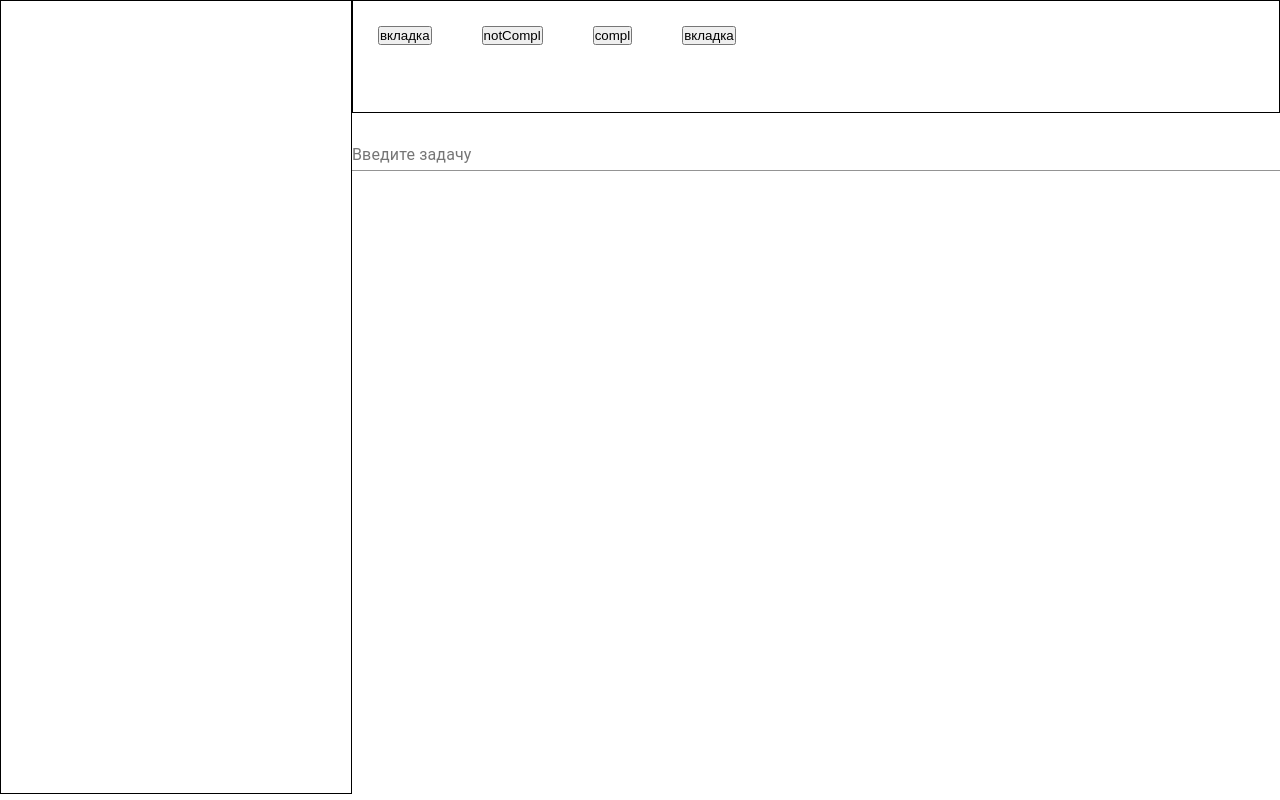
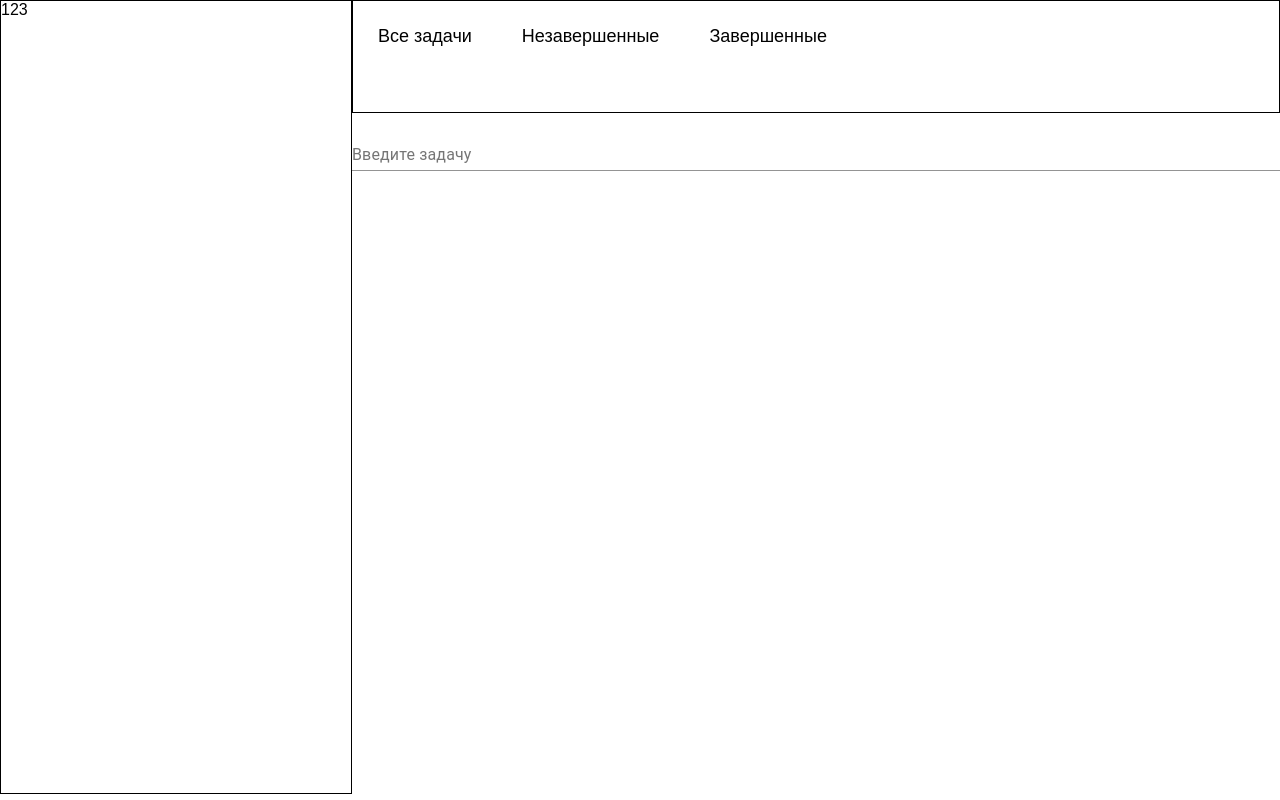
Before and after one commit to heffoo/ts-redux-dnd-todo, a React (Create React App) app: page / in a window 1280 px wide. Shown: the top 800 px of the page. Built offline with nearby package versions, Linux system fonts and the light colour scheme.

Commit message:
add favorite tasks

```diff
--- a/src/App.scss
+++ b/src/App.scss
@@ -11,7 +11,7 @@
   grid-column-gap: 0px;
   grid-row-gap: 0px;
 }
-.side-pannel {
+.side-panel {
   grid-area: 1 / 1 / 5 / 2;
   width: 350px;
   height: 99vh;
--- a/src/App.tsx
+++ b/src/App.tsx
@@ -8,13 +8,14 @@ import "./App.scss";
 import { useAppSelector } from "./store/store";
 import { Task } from "./components/Task";
 import { UpperTabs } from "./components/upper-tabs/upperTabs";
+import { SidePanel } from "./components/side-panel/sidePanel";
 
 function App() {
   const todos = useAppSelector((store) => store.app);
 
   const [value, setValue] = useState("");
   const [taskState, setTaskState] = useState<string>("allTasks");
-  const [isFiltered, setFiltered] = useState<boolean>(false)
+  const [isFiltered, setFiltered] = useState<boolean>(false);
   const dispatch = useDispatch();
 
   useEffect(() => {
@@ -29,7 +30,6 @@ function App() {
     }
   };
 
-  const showNotChecked = () => {};
   const notCheckedTasks = todos.filter((task) => !task.completed);
   const CheckedTasks = todos.filter((task) => task.completed);
 
@@ -42,8 +42,8 @@ function App() {
 
   return (
     <div className="App">
-      <UpperTabs todos={todos} setFiltered={setFiltered} showNotChecked={showNotChecked} setTaskState={setTaskState} />
-      <div className="side-pannel"></div>
+      <UpperTabs todos={todos} setFiltered={setFiltered} setTaskState={setTaskState} />
+      <SidePanel />
       <div className="main-container">
         <form
           onSubmit={(e) => {
--- a/src/action/actions.ts
+++ b/src/action/actions.ts
@@ -32,3 +32,8 @@ export const setTasks = (tasks: Array<TaskType>) => ({
   type: consts.SET_TASKS,
   tasks
 })
+
+export const setFavorite = (id: string) => ({
+  type: consts.SET_FAVORITE,
+  id: id,
+})
--- a/src/components/Task.scss
+++ b/src/components/Task.scss
@@ -11,6 +11,18 @@
   }
 }
 
+.like-button {
+  background-color: transparent;
+  border: 0;
+  outline: 0;
+  cursor: pointer;
+  margin: 0 0 0 10px;
+}
+
+.button-star {
+  width: 28px;
+}
+
 .task-buttons {
   display: flex;
 }
@@ -19,7 +31,7 @@
   margin: 10px;
   cursor: pointer;
   &:hover {
-    transform: scale(1.3)
+    transform: scale(1.3);
   }
 }
 
@@ -37,5 +49,5 @@
 }
 
 .draggable-item {
-  border: 3px solid  lightgray;
+  border: 3px solid lightgray;
 }
--- a/src/components/Task.tsx
+++ b/src/components/Task.tsx
@@ -1,11 +1,15 @@
 import React, { FC, useState } from "react";
 import { useDispatch } from "react-redux";
 import { TaskType } from "../types/types";
-import { delTask, toggleTask, editTask, setTasks } from "../action/actions";
+import { delTask, toggleTask, editTask, setTasks, setFavorite } from "../action/actions";
 import Checkbox from "@material-ui/core/Checkbox";
 import CloseIcon from "@material-ui/icons/Close";
 import SaveIcon from "@material-ui/icons/Save";
 import EditIcon from "@material-ui/icons/Edit";
+
+import star from "../images/star.png";
+import starLiked from "../images/starliked.png";
+
 import "./Task.scss";
 
 interface Props {
@@ -28,6 +32,10 @@ export const Task: FC<Props> = ({ todo, todos, isFiltered }) => {
   const toggTask = (id: string) => {
     dispatch(toggleTask(id));
   };
+
+    const setLike = (id: string) => {
+      dispatch(setFavorite(id))
+    }
 
   const editFunc = (id: string) => {
     const value = (document.getElementsByClassName("editTaskInput")[0] as HTMLInputElement).value;
@@ -78,6 +86,9 @@ export const Task: FC<Props> = ({ todo, todos, isFiltered }) => {
       onDrop={(e) => onDropHandler(e, todo)}
     >
       <div className="task-title">
+        <button className="like-button" >
+          <img className="button-star" src={todo.isFavorite ? starLiked : star} onClick={() => setLike(todo.id)}></img>
+        </button>
         <Checkbox
           color="primary"
           inputProps={{ "aria-label": "secondary checkbox" }}
--- /dev/null
+++ b/src/components/side-panel/sidePanel.tsx
@@ -0,0 +1,9 @@
+import React from 'react'
+
+import './sidePanel.scss'
+
+export const SidePanel = () => {
+    return (
+        <div className="side-panel">123</div>
+    )
+}
--- a/src/components/upper-tabs/upperTabs.scss
+++ b/src/components/upper-tabs/upperTabs.scss
@@ -1,7 +1,16 @@
 .upper-buttons {
-    display: flex;
+  display: flex;
 }
 
 .upper-button {
-    margin: 25px;
+  margin: 25px;
+  border: 0;
+  outline: 0;
+  white-space: nowrap;
+  background-color: transparent;
+  cursor: pointer;
+    font-size: 18px;
+  &:hover {
+    transform: scale(1.3);
+  }
 }
--- a/src/components/upper-tabs/upperTabs.tsx
+++ b/src/components/upper-tabs/upperTabs.tsx
@@ -5,11 +5,10 @@ import "./upperTabs.scss";
 
 interface Props {
   todos: Array<TaskType>;
-  showNotChecked: any;
   setTaskState: any;
   setFiltered: any;
 }
-export const UpperTabs: FC<Props> = ({ todos, showNotChecked, setTaskState, setFiltered }) => {
+export const UpperTabs: FC<Props> = ({ setTaskState, setFiltered }) => {
   const showAll = (value: string) => {
     setTaskState(value);
     if (value === "allTasks") {
@@ -21,15 +20,14 @@ export const UpperTabs: FC<Props> = ({ todos, showNotChecked, setTaskState, setF
     <div className="upper-tabs-container">
       <div className="upper-buttons">
         <button className="upper-button" onClick={() => showAll("allTasks")}>
-          вкладка
+          Все задачи
         </button>
         <button className="upper-button" onClick={() => showAll("notCompleted")}>
-          notCompl
+          Незавершенные
         </button>
         <button className="upper-button" onClick={() => showAll("Completed")}>
-          compl
+          Завершенные
         </button>
-        <button className="upper-button">вкладка</button>
       </div>
     </div>
   );
--- a/src/consts/consts.ts
+++ b/src/consts/consts.ts
@@ -7,3 +7,7 @@ export const TOGGLE_TASK = "TOGGLE_TASK";
 export const EDIT_TASK = "EDIT_TASK";
 
 export const SET_TASKS = "SET_TASKS";
+
+export const SORT_BY_CHECKED = "SORT_BY_CHECKED";
+
+export const SET_FAVORITE = "SET_FAVORITE";
--- a/src/reducers/reducer.ts
+++ b/src/reducers/reducer.ts
@@ -8,7 +8,7 @@ const InitialState: TaskType[] = JSON.parse(localStorage.getItem("data") as stri
 export default function appReducer(state = InitialState, action: ActionTypes): TaskType[] {
   switch (action.type) {
     case consts.ADD_TASK: {
-      return [{ title: action.text, completed: false, id: uuidv4(), order: state.length + 1 }, ...state];
+      return [{ title: action.text, completed: false, id: uuidv4(), order: state.length + 1, isFavorite: false }, ...state];
     }
     case consts.DEL_TASK: {
       return [...state.filter((task) => task.id !== action.id)];
@@ -23,6 +23,10 @@ export default function appReducer(state = InitialState, action: ActionTypes): T
     case consts.SET_TASKS: {
       return action.tasks;
     }
+    case consts.SET_FAVORITE: {
+      return state.map((task) => (task.id === action.id ? {...task, isFavorite: !task.isFavorite} : task))
+    }
+
     default:
       return state;
   }
```
Also changed, not shown: src/types/types.ts (+7 -1 lines), src/components/side-panel/sidePanel.scss (added), src/images/star.png (added), src/images/starliked.png (added). Lines whose indentation alone changed are shown as unchanged.
